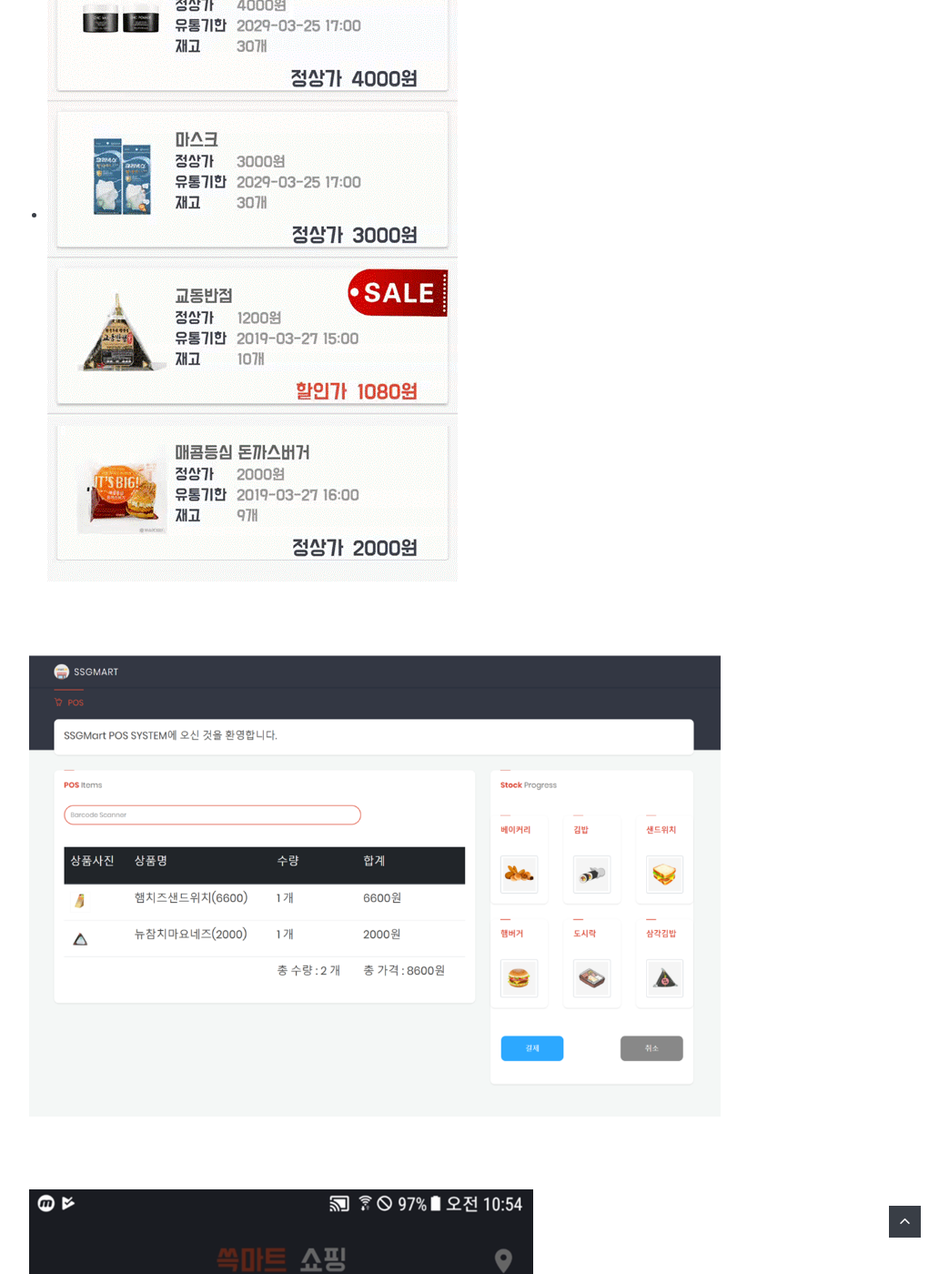
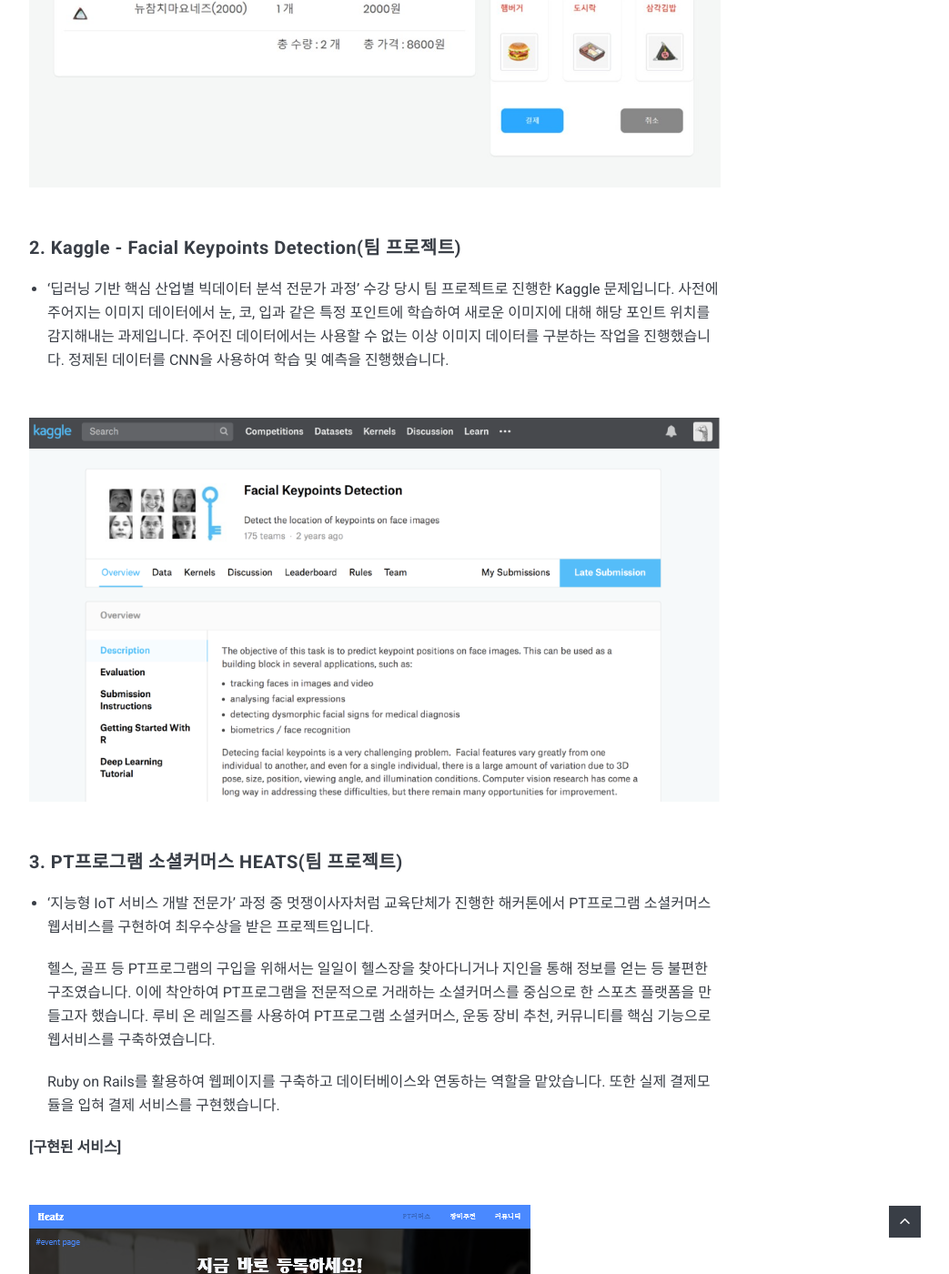
Before and after one commit to jshjsh06/jshjsh06.github.io, a Jekyll site: the page built from _pages/about.md, in a window 1280 px wide and 1400 px high, scrolled down 12086 px. Shown: the whole window at 91% size, without its empty margins (228-1271 px from the left). Built offline with Jekyll 4.4.1, drawn with Linux system fonts in a browser that asks for light colours; nearby versions of some CDN libraries; some of the changed text lies outside the part shown.

Commit message:
Add files via upload

```diff
--- a/_pages/about.md
+++ b/_pages/about.md
@@ -300,25 +300,65 @@
 
 ## Other Experience
 
-#### 기타 프로젝트
+#### 1. 편의점 폐기 상품 할인 플랫폼(팀 프로젝트)
 
-##### 챗팟
+- 신세계아이앤씨 인턴 프로젝트에서 편의점 폐기 상품 할인 플랫폼을 구현하여 최종 1위한 프로젝트입니다.
 
-- ![]({{ site.baseurl }}/images/챗팟_구성도.png)
-- https://www.youtube.com/watch?v=gO0HlUTi7-4
+  편의점에서 판매하는 신선 상품들은 유통기한이 짧아 폐기가 필연적으로 발생하게 됩니다. 본사는 폐기 상품 지원 금액으로 인한 비용이 발생하고, 가맹점주는 폐기 상품으로 인해 실질적으로 금액적으로 손해를 보게 됩니다. 이러한 Weak point를 해결하기 위해 편의점 폐기 상품 할인 플랫폼을 기획했습니다.
 
-##### PT HEATS
+  해당 플랫폼은 2가지 기능을 제공합니다. 첫번째로 편의점의 유통기한 임박한 상품을 확인하고 할인하여 구입할 수 있도록 합니다. 두번째로 편의점의 상품을 장바구니에 담고 해당 장바구니를 다른 사람과 공유하는 기능을 제공합니다.
 
-- ![]({{ site.baseurl }}/images/heats.png)
+  ＊안드로이드 앱을 통한 서비스 구현
 
-##### 폐기 상품
+  ＊Spring을 통한 POS System 구현
 
-- ![]({{ site.baseurl }}/images/ssgmart_2.gif)
+  ＊Firebase 및 Oracle을 통한 데이터베이스 구현
 
-![]({{ site.baseurl }}/images/ssgmart_3.png)
 
-![]({{ site.baseurl }}/images/ssgmart_4.png)
 
-##### CNN으로 face detection kaggle
+**[구현된 서비스]**
 
-- ![]({{ site.baseurl }}/images/facial.png)
+![]({{ site.baseurl }}/images/ssgmart_android.jpg)
+
+![]({{ site.baseurl }}/images/ssgmart_pos.jpg)
+
+
+
+#### 2. Kaggle - Facial Keypoints Detection(팀 프로젝트)
+
+- '딥러닝 기반 핵심 산업별 빅데이터 분석 전문가 과정' 수강 당시 팀 프로젝트로 진행한 Kaggle 문제입니다. 사전에 주어지는 이미지 데이터에서 눈, 코, 입과 같은 특정 포인트에 학습하여 새로운 이미지에 대해 해당 포인트 위치를 감지해내는 과제입니다.
+  주어진 데이터에서는 사용할 수 없는 이상 이미지 데이터를 구분하는 작업을 진행했습니다. 정제된 데이터를 CNN을 사용하여 학습 및 예측을 진행했습니다.
+
+![]({{ site.baseurl }}/images/facial.png)
+
+
+
+#### 3. PT프로그램 소셜커머스 HEATS(팀 프로젝트)
+
+- '지능형 IoT 서비스 개발 전문가' 과정 중 멋쟁이사자처럼 교육단체가 진행한 해커톤에서 PT프로그램 소셜커머스 웹서비스를 구현하여 최우수상을 받은 프로젝트입니다.
+
+  헬스, 골프 등 PT프로그램의 구입을 위해서는 일일이 헬스장을 찾아다니거나 지인을 통해 정보를 얻는 등 불편한 구조였습니다. 이에 착안하여 PT프로그램을 전문적으로 거래하는 소셜커머스를 중심으로 한 스포츠 플랫폼을 만들고자 했습니다. 루비 온 레일즈를 사용하여 PT프로그램 소셜커머스, 운동 장비 추천, 커뮤니티를 핵심 기능으로 웹서비스를 구축하였습니다.
+
+  Ruby on Rails를 활용하여 웹페이지를 구축하고 데이터베이스와 연동하는 역할을 맡았습니다. 또한 실제 결제모듈을 입혀 결제 서비스를 구현했습니다.
+
+
+
+**[구현된 서비스]**
+
+![]({{ site.baseurl }}/images/heats.png)
+
+
+
+#### 4. 스마트 화분 챗팟(팀 프로젝트)
+
+- '지능형 IoT 서비스 개발 전문가' 과정 중 지능형 IoT 플랫폼 구축 프로젝트에서 4명의 팀원과 함께 스마트 화분 '챗팟'으로 과정 내 1위를 한 프로젝트입니다.
+
+  식물관리를 주제로 집에서 식물을 키우는 사람들에게 반려식물이라는 의미가 부합될 수 있는 3세대 스마트 화분 '챗팟'을 기획했습니다. 자바와 파이썬을 사용하여 메인서버를 중심으로 주기적 또는 사용자 요청에 따라 화분에 해당하는 라즈베리파이의 온도, 습도, 조도 등의 센서값을 체크하여 스마트폰 앱으로 JSON형식으로 데이터를 송수신하도록 했습니다. 이러한 데이터 값을 바탕으로 채팅엔진을 직접 제작하여 소통하는 스마트 화분을 만들었습니다.
+
+  해당 프로젝트의 팀원으로서 Java기반의 Android Studio를 사용하여 안드로이드 앱 제작 역할을 맡으며 바인딩 서비스를 활용하여 서버와 TCP/IP 통신을 구축하였습니다. 그리고 사용자가 핵심적으로 사용하는 UI를 구축하였으며, JSON형식 프로토콜 작성을 통해 라즈베리파이, 서버, 앱 간의 통신을 기획했습니다.
+
+
+
+**[서비스 구성도]**
+
+![]({{ site.baseurl }}/images/챗팟_구성도.png)
```
Also changed, not shown: other parts of _pages/about.md (+1 -1 lines).
